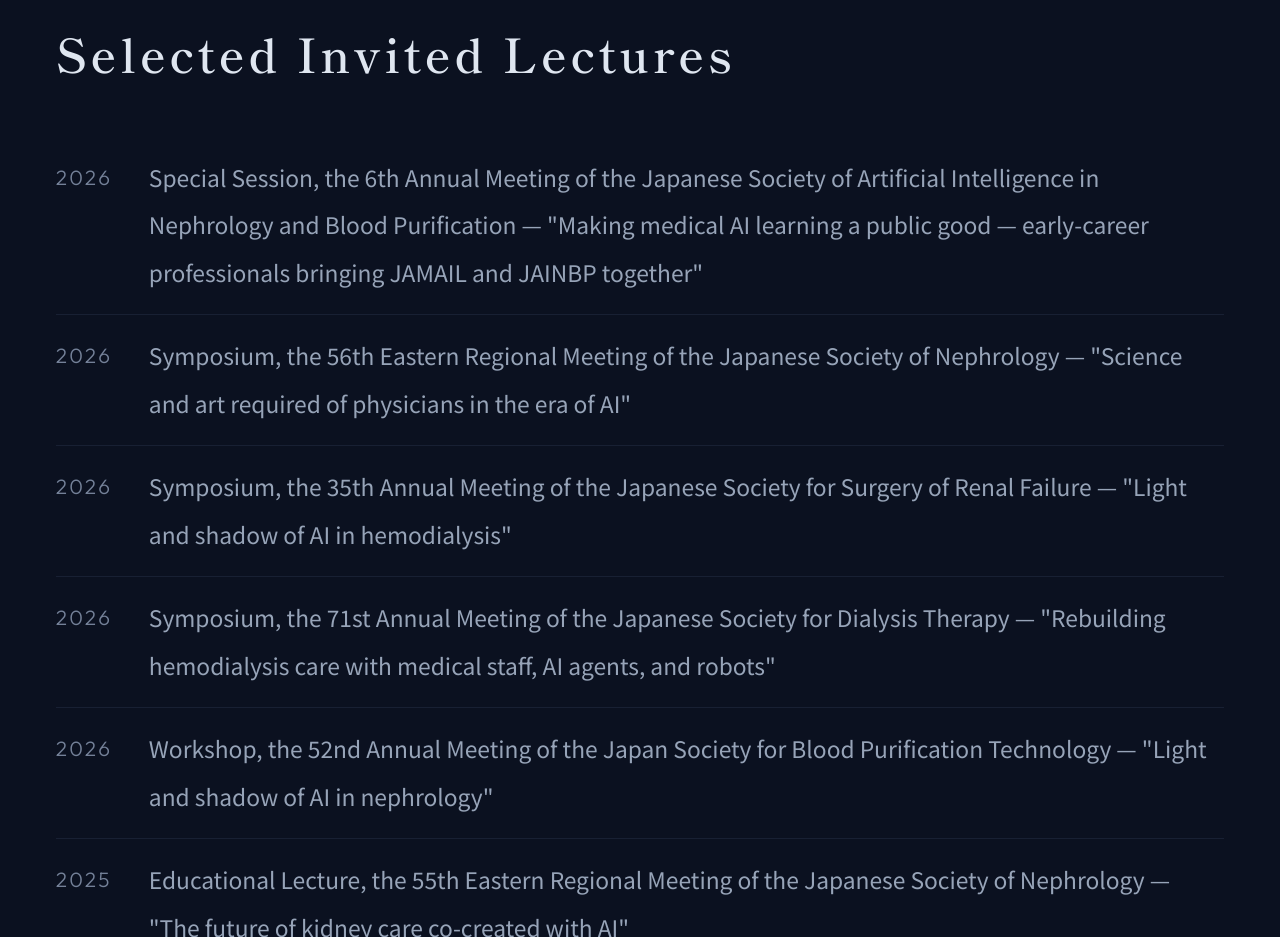
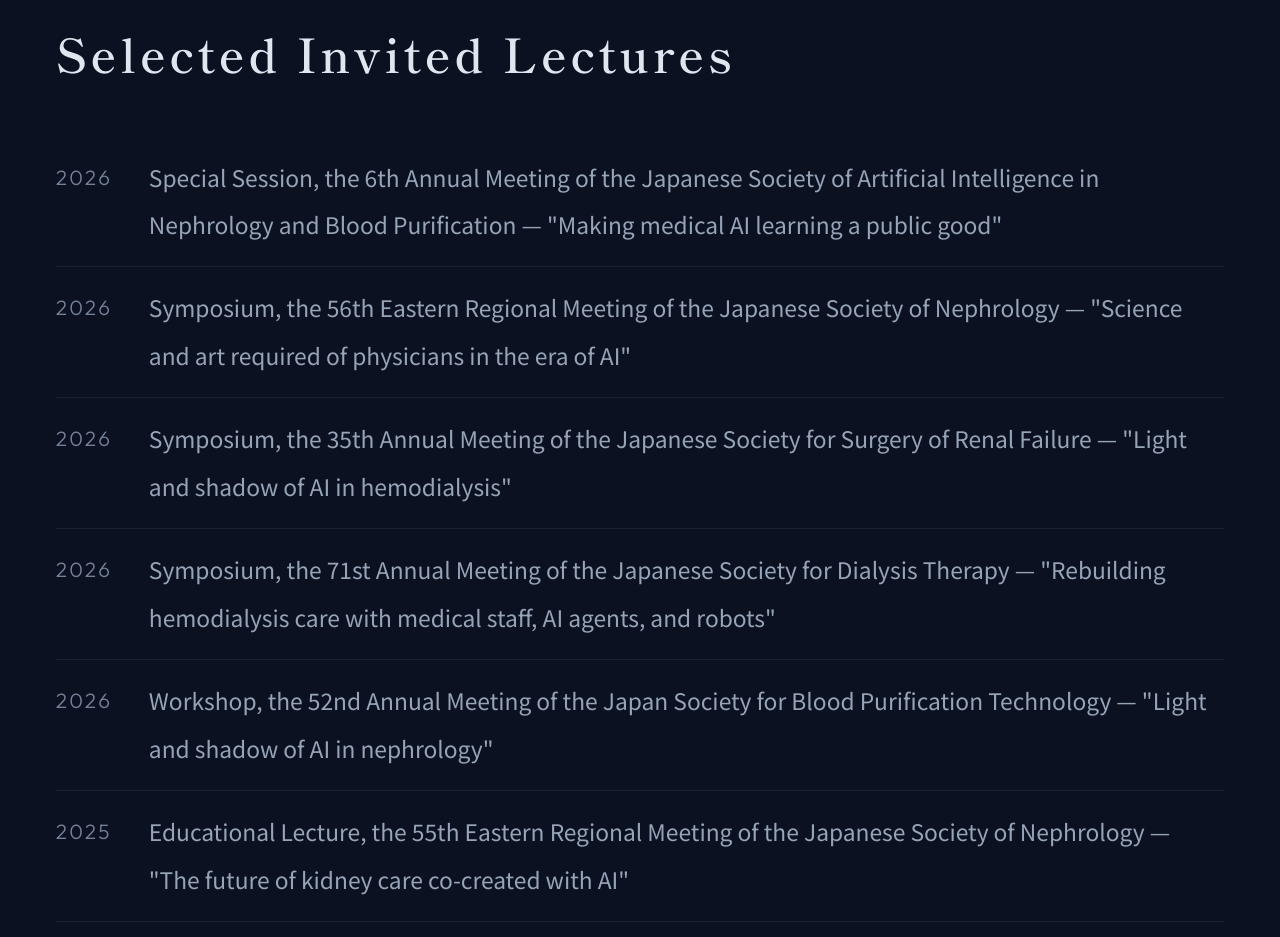
Before and after one commit to Ryunosuke1219/ryunosuke-noda.com, a plain HTML site: page en-works.html in a window 1280 px wide. Shown: the part 2300-3237 px from the top of the page. Drawn offline with Linux system fonts and the light colour scheme.

Commit message:
Shorten JAINBP special session entry on Portfolio

```diff
--- a/en-works.html
+++ b/en-works.html
@@ -66,7 +66,7 @@
     <section class="section tight reveal">
       <h2>Selected Invited Lectures</h2>
       <ul class="timeline-list">
-        <li><span class="year">2026</span>Special Session, the 6th Annual Meeting of the Japanese Society of Artificial Intelligence in Nephrology and Blood Purification — "Making medical AI learning a public good — early-career professionals bringing JAMAIL and JAINBP together"</li>
+        <li><span class="year">2026</span>Special Session, the 6th Annual Meeting of the Japanese Society of Artificial Intelligence in Nephrology and Blood Purification — "Making medical AI learning a public good"</li>
         <li><span class="year">2026</span>Symposium, the 56th Eastern Regional Meeting of the Japanese Society of Nephrology — "Science and art required of physicians in the era of AI"</li>
         <li><span class="year">2026</span>Symposium, the 35th Annual Meeting of the Japanese Society for Surgery of Renal Failure — "Light and shadow of AI in hemodialysis"</li>
         <li><span class="year">2026</span>Symposium, the 71st Annual Meeting of the Japanese Society for Dialysis Therapy — "Rebuilding hemodialysis care with medical staff, AI agents, and robots"</li>
```
Also changed, not shown: works.html (+1 -1 lines), llms-full.txt.
